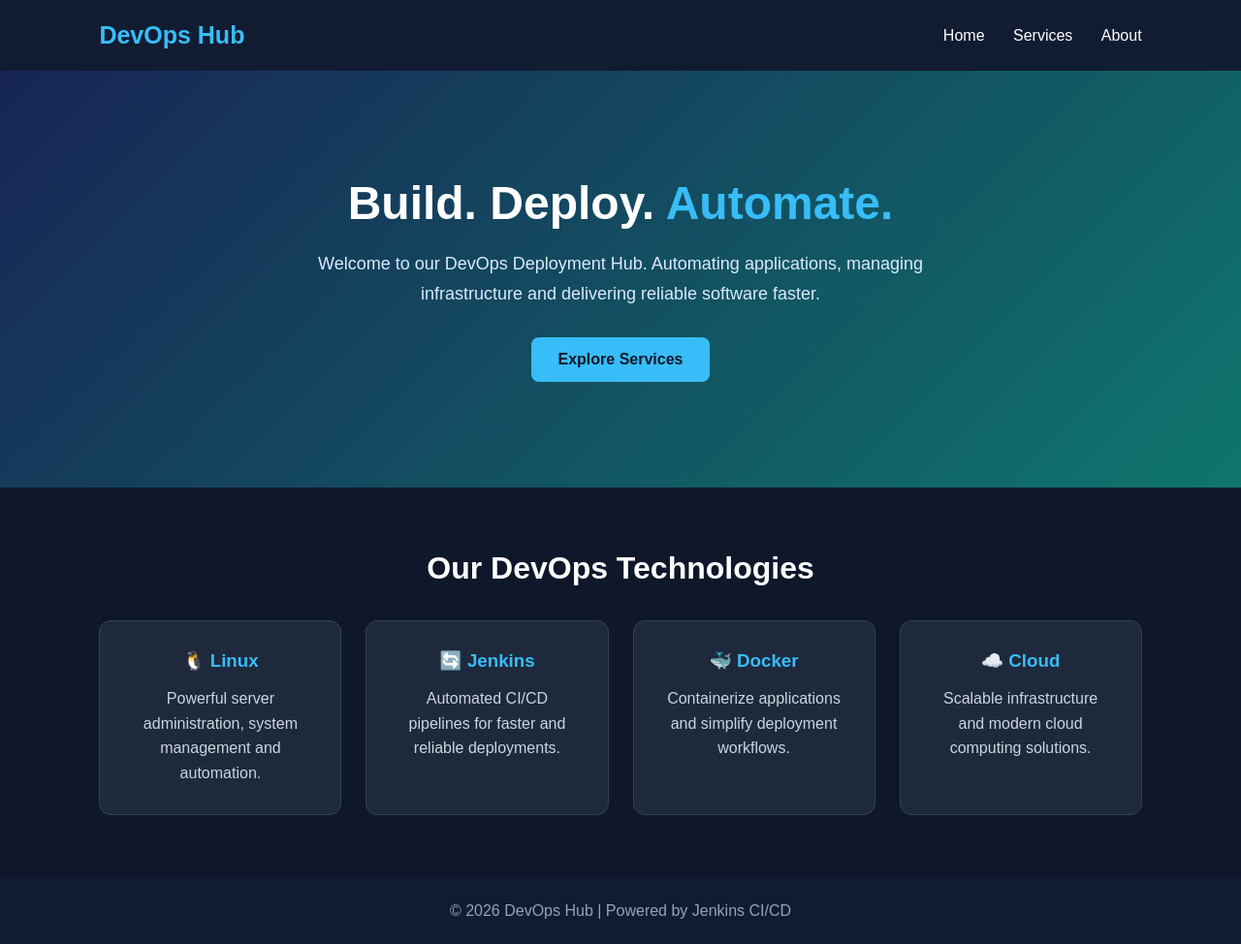
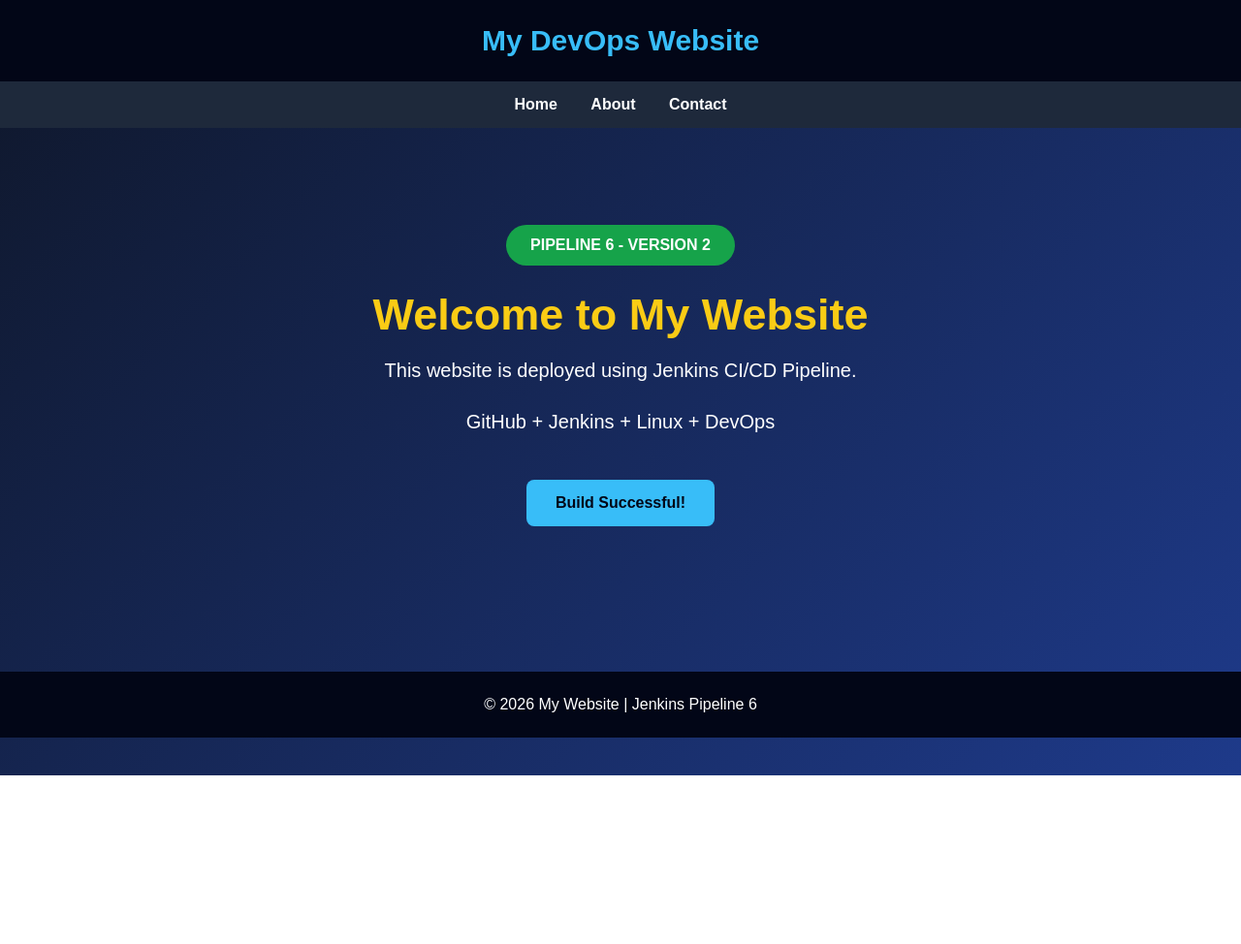
Before and after one commit to suhailkhan-debug/my-website, a plain HTML site: page index.html in a window 1280 px wide. Shown: the whole page at 97% size. After the commit the page ends 800 px from the top, so only its background shows below. Drawn offline with Linux system fonts and the light colour scheme.

Commit message:
Revamp index.html with new title and styles
Updated the title and modified styles for the webpage. Added header and version information, and adjusted the hero section content.

```diff
--- a/index.html
+++ b/index.html
@@ -1,9 +1,11 @@
+
 <!DOCTYPE html>
 <html lang="en">
 <head>
     <meta charset="UTF-8">
     <meta name="viewport" content="width=device-width, initial-scale=1.0">
-    <title>DevOps | Deployment Hub</title>
+
+    <title>Pipeline 6 - My Website</title>
 
     <style>
         * {
@@ -14,184 +16,123 @@
 
         body {
             font-family: Arial, sans-serif;
-            background: #0f172a;
+            background: linear-gradient(135deg, #0f172a, #1e3a8a);
             color: white;
+            min-height: 100vh;
+        }
+
+        header {
+            padding: 25px;
+            text-align: center;
+            background: #020617;
+        }
+
+        header h1 {
+            color: #38bdf8;
+            font-size: 30px;
         }
 
         nav {
-            display: flex;
-            justify-content: space-between;
-            align-items: center;
-            padding: 22px 8%;
-            background: #111c33;
-        }
-
-        .logo {
-            font-size: 25px;
-            font-weight: bold;
-            color: #38bdf8;
+            text-align: center;
+            padding: 15px;
+            background: #1e293b;
         }
 
         nav a {
             color: white;
             text-decoration: none;
-            margin-left: 25px;
+            margin: 0 15px;
+            font-weight: bold;
         }
 
         .hero {
-            min-height: 430px;
-            display: flex;
-            flex-direction: column;
-            justify-content: center;
-            align-items: center;
             text-align: center;
-            padding: 50px 20px;
-            background: linear-gradient(135deg, #172554, #0f766e);
+            padding: 100px 20px;
         }
 
-        .hero h1 {
-            font-size: 48px;
+        .hero h2 {
+            font-size: 45px;
             margin-bottom: 20px;
-        }
-
-        .hero h1 span {
-            color: #38bdf8;
+            color: #facc15;
         }
 
         .hero p {
-            font-size: 18px;
-            color: #dbeafe;
-            max-width: 650px;
-            line-height: 1.7;
+            font-size: 20px;
+            margin-bottom: 30px;
+        }
+
+        .version {
+            display: inline-block;
+            background: #16a34a;
+            padding: 12px 25px;
+            border-radius: 30px;
+            font-weight: bold;
+            margin-bottom: 25px;
         }
 
         .btn {
             display: inline-block;
-            margin-top: 30px;
-            padding: 14px 28px;
             background: #38bdf8;
-            color: #0f172a;
+            color: #020617;
+            padding: 15px 30px;
             text-decoration: none;
+            border-radius: 8px;
             font-weight: bold;
-            border-radius: 8px;
         }
 
-        .services {
-            padding: 65px 8%;
-            text-align: center;
-        }
-
-        .services h2 {
-            font-size: 32px;
-            margin-bottom: 35px;
-        }
-
-        .cards {
-            display: grid;
-            grid-template-columns: repeat(auto-fit, minmax(220px, 1fr));
-            gap: 25px;
-        }
-
-        .card {
-            background: #1e293b;
-            padding: 30px;
-            border-radius: 12px;
-            border: 1px solid #334155;
-            transition: 0.3s;
-        }
-
-        .card:hover {
-            transform: translateY(-8px);
-            border-color: #38bdf8;
-        }
-
-        .card h3 {
-            color: #38bdf8;
-            margin-bottom: 15px;
-        }
-
-        .card p {
-            color: #cbd5e1;
-            line-height: 1.6;
+        .btn:hover {
+            background: #facc15;
         }
 
         footer {
             text-align: center;
             padding: 25px;
-            background: #111c33;
-            color: #94a3b8;
-        }
-
-        @media(max-width: 600px) {
-            .hero h1 {
-                font-size: 34px;
-            }
-
-            nav {
-                flex-direction: column;
-                gap: 15px;
-            }
+            background: #020617;
+            margin-top: 50px;
         }
     </style>
 </head>
 
 <body>
 
+    <header>
+        <h1>My DevOps Website</h1>
+    </header>
+
     <nav>
-        <div class="logo">DevOps Hub</div>
-        <div>
-            <a href="#">Home</a>
-            <a href="#services">Services</a>
-            <a href="#about">About</a>
-        </div>
+        <a href="#">Home</a>
+        <a href="#">About</a>
+        <a href="#">Contact</a>
     </nav>
 
     <section class="hero">
-        <h1>Build. Deploy. <span>Automate.</span></h1>
+
+        <div class="version">
+            PIPELINE 6 - VERSION 2
+        </div>
+
+        <h2>Welcome to My Website</h2>
 
         <p>
-            Welcome to our DevOps Deployment Hub.
-            Automating applications, managing infrastructure
-            and delivering reliable software faster.
+            This website is deployed using Jenkins CI/CD Pipeline.
         </p>
 
-        <a href="#services" class="btn">Explore Services</a>
+        <p>
+            GitHub + Jenkins + Linux + DevOps
+        </p>
+
+        <br>
+
+        <a href="#" class="btn">
+            Build Successful!
+        </a>
+
     </section>
 
-    <section class="services" id="services">
-        <h2>Our DevOps Technologies</h2>
-
-        <div class="cards">
-
-            <div class="card">
-                <h3>🐧 Linux</h3>
-                <p>Powerful server administration,
-                system management and automation.</p>
-            </div>
-
-            <div class="card">
-                <h3>🔄 Jenkins</h3>
-                <p>Automated CI/CD pipelines for
-                faster and reliable deployments.</p>
-            </div>
-
-            <div class="card">
-                <h3>🐳 Docker</h3>
-                <p>Containerize applications and
-                simplify deployment workflows.</p>
-            </div>
-
-            <div class="card">
-                <h3>☁️ Cloud</h3>
-                <p>Scalable infrastructure and
-                modern cloud computing solutions.</p>
-            </div>
-
-        </div>
-    </section>
-
-    <footer id="about">
-        <p>© 2026 DevOps Hub | Powered by Jenkins CI/CD</p>
+    <footer>
+        <p>
+            © 2026 My Website | Jenkins Pipeline 6
+        </p>
     </footer>
 
 </body>
```
